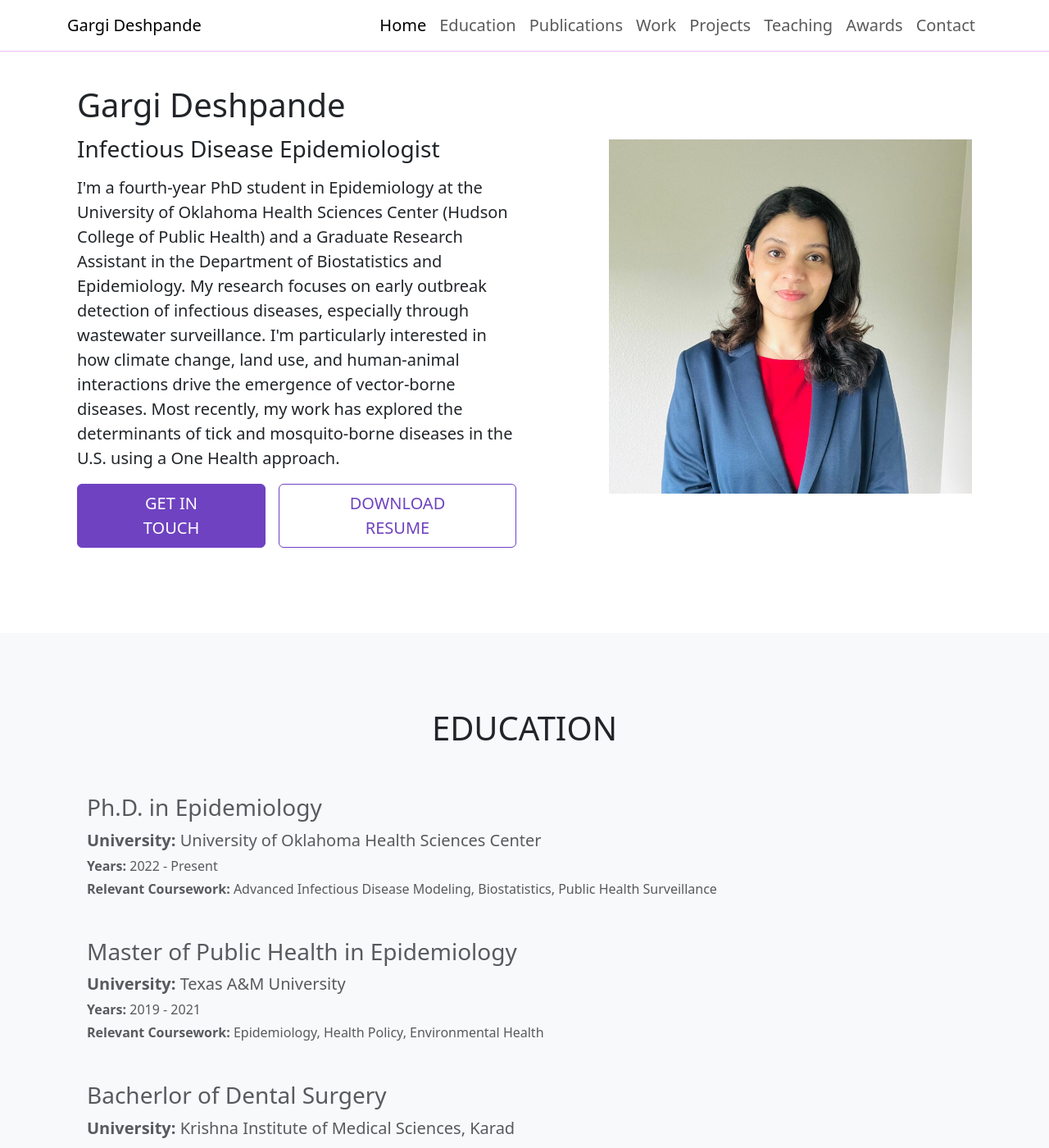
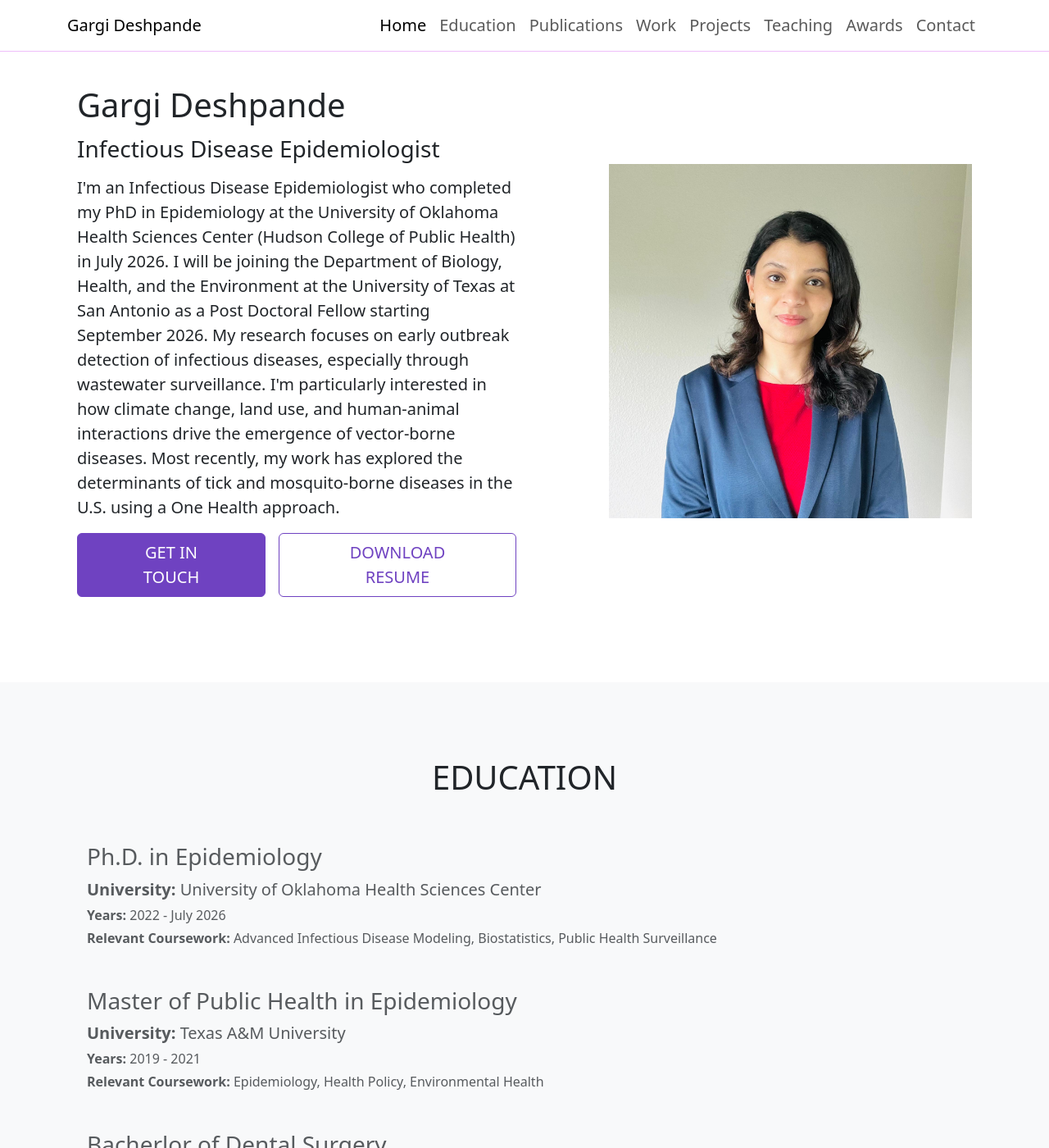
Before and after one commit to sohom070994/sohom070994.github.io, a Jekyll site: the page built from index.md, in a window 1280 px wide and 1400 px high. Shown: the whole window at 82% size. Built offline with Jekyll 4.4.1, drawn with Linux system fonts in a browser that asks for light colours; some of the changed text lies outside the part shown.

Commit message:
Update PhD completion and add UTSA postdoc position
- Mark PhD completed July 2026
- Add Post Doctoral Fellow role at UTSA (Biology, Health, and the Environment), starting Sept 2026
- Update bio to reflect completed PhD and upcoming postdoc
- Add department field rendering to work.html

Co-Authored-By: Claude Sonnet 4.6 <noreply@anthropic.com>

```diff
--- a/_data/hometext.yml
+++ b/_data/hometext.yml
@@ -2,7 +2,7 @@ header:
   title: "Gargi Deshpande"
   sub_title: "Infectious Disease Epidemiologist"
   image: "/assets/images/ProPic2026.jpeg"
-  text: "I'm a fourth-year PhD student in Epidemiology at the University of Oklahoma Health Sciences Center (Hudson College of Public Health) and a Graduate Research Assistant in the Department of Biostatistics and Epidemiology. My research focuses on early outbreak detection of infectious diseases, especially through wastewater surveillance. I'm particularly interested in how climate change, land use, and human-animal interactions drive the emergence of vector-borne diseases. Most recently, my work has explored the determinants of tick and mosquito-borne diseases in the U.S. using a One Health approach."
+  text: "I'm an Infectious Disease Epidemiologist who completed my PhD in Epidemiology at the University of Oklahoma Health Sciences Center (Hudson College of Public Health) in July 2026. I will be joining the Department of Biology, Health, and the Environment at the University of Texas at San Antonio as a Post Doctoral Fellow starting September 2026. My research focuses on early outbreak detection of infectious diseases, especially through wastewater surveillance. I'm particularly interested in how climate change, land use, and human-animal interactions drive the emergence of vector-borne diseases. Most recently, my work has explored the determinants of tick and mosquito-borne diseases in the U.S. using a One Health approach."
   buttons:
     - text: "Get In Touch"
       url: "#contact"
@@ -120,7 +120,7 @@ teaching:
 education:
   - degree: "Ph.D. in Epidemiology"
     university: "University of Oklahoma Health Sciences Center"
-    years: "2022 - Present"
+    years: "2022 - July 2026"
     courses:
       - "Advanced Infectious Disease Modeling"
       - "Biostatistics"
@@ -203,9 +203,14 @@ publications:
 work_experience:
   title: "Work Experience"
   list:
+    - position: "Post Doctoral Fellow"
+      organization: "University of Texas at San Antonio"
+      years: "Sept 2026 - Present"
+      location: "San Antonio, TX, USA"
+      department: "Biology, Health, and the Environment"
     - position: "Graduate Research Assistant"
       organization: "University of Oklahoma Health Sciences Center"
-      years: "Aug 2022 - Present"
+      years: "Aug 2022 - July 2026"
       location: "Oklahoma City, OK, USA"
       # description: "Leading research projects on infectious disease modeling and outbreak response."
       # responsibilities:
--- a/_includes/work.html
+++ b/_includes/work.html
@@ -9,6 +9,9 @@
       <p class="fs-5 text-body-secondary mb-1"><strong>Organization:</strong> {{ job.organization }}</p>
       <p class="fs-6 text-body-secondary mb-1"><strong>Years:</strong> {{ job.years }}</p>
       <p class="fs-6 text-body-secondary mb-1"><strong>Location:</strong> {{ job.location }}</p>
+      {% if job.department %}
+      <p class="fs-6 text-body-secondary mb-1"><strong>Department:</strong> {{ job.department }}</p>
+      {% endif %}
       {% if job.description %}
       <p class="fs-6 text-body-secondary mb-1"><strong>Description:</strong> {{ job.description }}</p>
       {% endif %}
```
